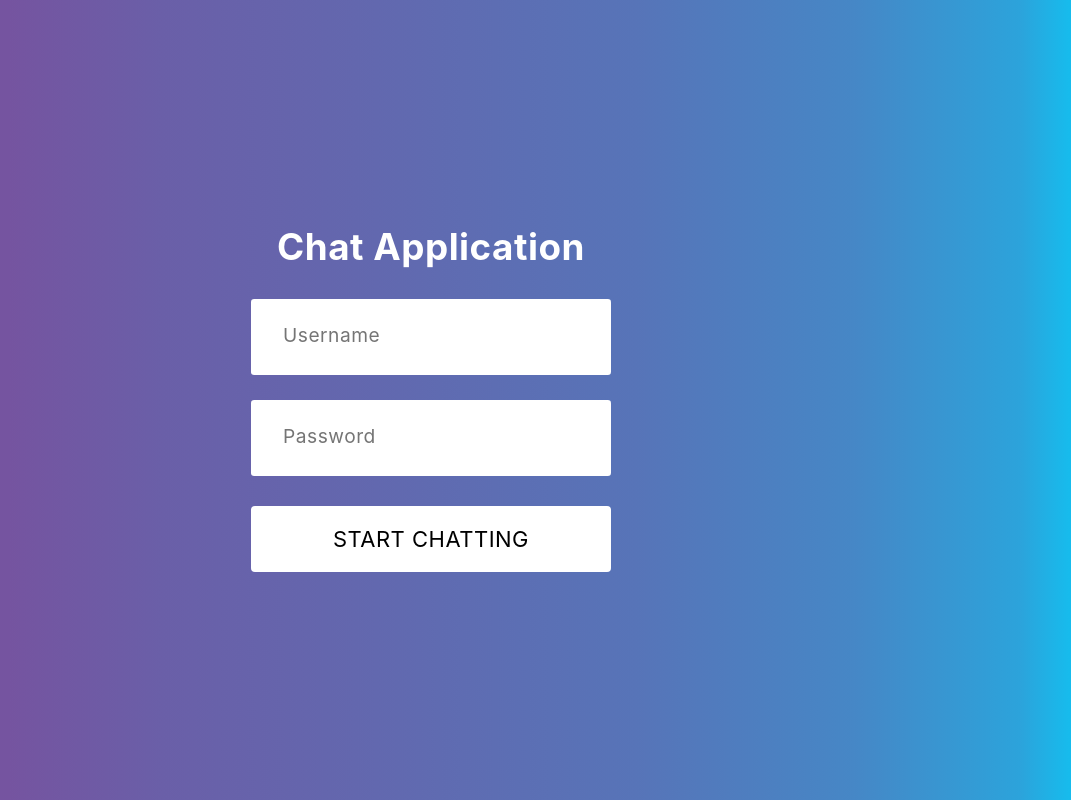
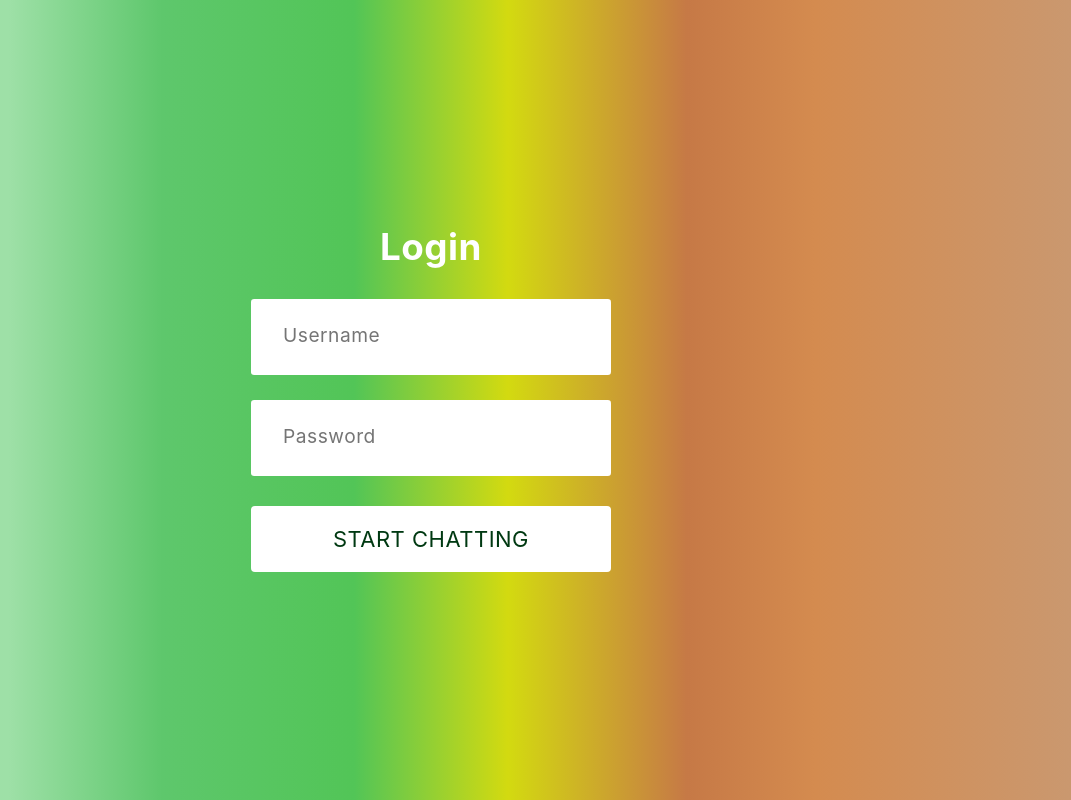
Before and after one commit to arne0512/mapmeinfiverr, a React (Create React App) app: page / in a window 1280 px wide. Shown: the whole page, without its empty margins (209-1280 px from the left). Built offline with nearby package versions, Linux system fonts and the light colour scheme.

Commit message:
css done

```diff
--- a/src/AppChat.css
+++ b/src/AppChat.css
@@ -11,17 +11,17 @@
 }
 
 .ce-chats-container {
-  background-color: rgb(240, 240, 240) !important;
+  background-color: #ffffff !important;
 }
 
 .ce-active-chat-card {
-  background-color: #cabcdc !important;
-  border: 4px solid #cabcdc !important;
+  background-color: #d0f7e6 !important;
+  border: 4px solid #f1f4cb !important;
   border-radius: 0px !important;
 }
 
 .ce-chat-subtitle-text {
-  color: #595959 !important;
+  color: #003912 !important;
 }
 
 .ce-chat-form-container {
@@ -30,18 +30,18 @@
 
 .ce-text-input {
   border-radius: 6px !important;
-  border: 1px solid #3b2a50 !important;
+  border: 1px solid #d0f7e6 !important;
 }
 
 .ce-primary-button {
   border-radius: 6px !important;
-  background-color: #7554a0 !important;
+  background-color: #00732e !important;
   position: relative;
   bottom: 1px;
 }
 
 .ce-danger-button {
-  background-color: white !important;
+  background-color: #ffd3e2 !important;
   border-radius: 22px !important;
 }
 
@@ -51,12 +51,12 @@
 
 .ce-autocomplete-input {
   border-radius: 6px !important;
-  border: 1px solid #3b2a50 !important;
+  border: 1px solid #be5272 !important;
 }
 
 .ce-autocomplete-options {
   border-radius: 6px !important;
-  border: 1px solid #3b2a50 !important;
+  border: 1px solid #254200 !important;
   background-color: white !important;
 }
 
@@ -74,7 +74,6 @@
   height: 100%;
   width: 100%;
   overflow: scroll;
-  background-color: rgb(240, 240, 240);
 }
 
 .chat-title-container {
@@ -84,13 +83,13 @@
 }
 
 .chat-title {
-  color: #7554a0;
+  color: #254200;
   font-weight: 800;
   font-size: 24px;
 }
 
 .chat-subtitle {
-  color: #7554a0;
+  color: #003912;
   font-weight: 600;
   font-size: 12px;
   padding-top: 4px;
@@ -124,6 +123,10 @@
   font-size: 16px;
   border-radius: 6px;
   max-width: 60%;
+  float: right;
+  margin-right: 18px;
+  color: #8f2900;
+  background-color: #d0f7e6
 }
 
 .message-image {
@@ -131,7 +134,6 @@
   object-fit: cover;
   border-radius: 6px;
   height: 30vw;
-  /* width: 30vw; */
   max-height: 200px;
   max-width: 200px;
   min-height: 100px;
@@ -158,21 +160,19 @@
   bottom: 0px;
   width: calc(100% - 36px);
   padding: 18px;
-  background-color: rgb(240, 240, 240);
 }
 
 .message-form {
   overflow: hidden;
   border-radius: 6px;
-  border: 1px solid #3b2a50;
+  border: 1px solid #687200;
   background-color: white;
 }
 
 .message-input {
   height: 40px;
   width: calc(100% - 132px);
-  background-color: white;
-  border: 1px solid white;
+  border: none;
   padding: 0px 18px;
   outline: none;
   font-size: 15px;
@@ -196,12 +196,14 @@
   top: 1px;
   position: relative;
   transform: rotate(-90deg);
+  color: #8f2900
 }
 
 .picture-icon {
   top: 1px;
   position: relative;
   font-size: 14px;
+  color: #e4b7a5
 }
 
 /* FORM STYLES */
@@ -217,18 +219,18 @@
 .wrapper {
   height: 100vh;
   width: 100%;
-  background: rgb(117, 84, 160);
+  background: rgb(84, 160, 88);
   background: linear-gradient(
     90deg,
-    rgba(117, 84, 160, 1) 7%,
-    rgba(117, 84, 160, 1) 17%,
-    rgba(106, 95, 168, 1) 29%,
-    rgba(99, 103, 174, 1) 44%,
-    rgba(87, 116, 184, 1) 66%,
-    rgba(70, 135, 198, 1) 83%,
-    rgba(44, 163, 219, 1) 96%,
-    rgba(22, 188, 237, 1) 100%,
-    rgba(0, 212, 255, 1) 100%
+    rgb(158, 224, 167,1) 7%,
+    rgb(158, 224, 167, 1) 17%,
+    rgb(94, 199, 108, 1) 29%,
+    rgb(82, 197, 87, 1) 44%,
+    rgb(211, 218, 16) 56%,
+    rgb(198, 121, 70) 70%,
+    rgb(212, 139, 79) 80%,
+    rgb(202, 152, 111) 100%,
+    rgb(241, 118, 70) 7%
   );
   display: flex;
   justify-content: center;
@@ -236,7 +238,7 @@
 }
 
 .input {
-  color: #333;
+  color: #003912;
   font-size: 1.2rem;
   margin: 0 auto;
   padding: 1.5rem 2rem;
@@ -267,7 +269,7 @@
   border-radius: 4px;
   border: none;
   background-color: white;
-  color: black;
+  color: #003912;
   text-align: center;
   text-transform: uppercase;
   font-size: 22px;
--- a/src/common/ButtonCommon.jsx
+++ /dev/null
@@ -1,30 +0,0 @@
-import { makeStyles } from '@material-ui/core';
-import React from 'react';
-
-const useStyles = makeStyles((theme)=> ({
-    button: {
-        margin: theme.spacing(1),
-      borderRadius: "30px",
-      backgroundColor: "#B6C867",
-      color: "white",
-      border: "none",
-      width: "200px",
-      height: "45px",
-      marginTop: '30px',
-      textTransform: "uppercase",
-      "&:hover": {
-        backgroundColor: "#01937C",
-      },
-    }
-}))
-function ButtonCommon({action}) {
-    const classes = useStyles();
-
-    return (
-        <div>
-            <button className={classes.button} >{action}</button>
-        </div>
-    );
-}
-
-export default ButtonCommon;
--- a/src/view/Chat/components/LoginForm.jsx
+++ b/src/view/Chat/components/LoginForm.jsx
@@ -35,7 +35,7 @@ const Modal = () => {
   return (
     <div className="wrapper">
       <div className="form">
-        <h1 className="title">Chat Application</h1>
+        <h1 className="title">Login</h1>
         <form onSubmit={handleSubmit}>
           <input
             type="text"
--- a/src/view/Chat/components/MessageForm.jsx
+++ b/src/view/Chat/components/MessageForm.jsx
@@ -1,6 +1,7 @@
 import { useState } from "react";
-import { SendOutlined, PictureOutlined } from "@ant-design/icons";
+import SendIcon from '@material-ui/icons/Send';
 import { sendMessage, isTyping } from "react-chat-engine";
+import AttachFileIcon from '@material-ui/icons/AttachFile';
 
 const MessageForm = (props) => {
   const [value, setValue] = useState("");
@@ -39,7 +40,7 @@ const MessageForm = (props) => {
       />
       <label htmlFor="upload-button">
         <span className="image-button">
-          <PictureOutlined className="picture-icon" />
+          <AttachFileIcon className="picture-icon" />
         </span>
       </label>
       <input
@@ -50,7 +51,7 @@ const MessageForm = (props) => {
         onChange={handleUpload.bind(this)}
       />
       <button type="submit" className="send-button">
-        <SendOutlined className="send-icon" />
+        <SendIcon className="send-icon" />
       </button>
     </form>
   );
--- a/src/view/Chat/components/MyMessage.jsx
+++ b/src/view/Chat/components/MyMessage.jsx
@@ -10,19 +10,7 @@ const MyMessage = ({ message }) => {
     );
   }
 
-  return (
-    <div
-      className="message"
-      style={{
-        float: "right",
-        marginRight: "18px",
-        color: "white",
-        backgroundColor: "#3B2A50",
-      }}
-    >
-      {message.text}
-    </div>
-  );
+  return <div className = "message" >{message.text}</div>;
 };
 
 export default MyMessage;
--- a/src/view/Map/components/Thumbnail.jsx
+++ b/src/view/Map/components/Thumbnail.jsx
@@ -49,9 +49,9 @@ export default function Thumbnail() {
   return (
 
         <Card className={classes.root}>
-          <Avatar className={classes.avatar} alt="avatar" src="/avatargreen.jpg" />
+          <Avatar className={classes.avatar} alt="avatar" src="/avataryellow.jpg" />
 
-          <CardHeader title="Janice JAY" subheader="Designer UI" />
+          <CardHeader title="Val JAY" subheader="Designer UI" />
 
           <CardContent variant="body2">
             <Typography>
--- a/src/view/Profile/Profile.jsx
+++ b/src/view/Profile/Profile.jsx
@@ -8,6 +8,7 @@ import CardContent from "@material-ui/core/CardContent";
 import CheckCircleIcon from '@material-ui/icons/CheckCircle';
 import LocationOnIcon from "@material-ui/icons/LocationOn";
 import BookmarkIcon from '@material-ui/icons/Bookmark';
+import StarsIcon from '@material-ui/icons/Stars';
 import { Link } from "react-router-dom";
 
 
@@ -48,9 +49,9 @@ export default function Profile() {
 
   return (
     <Card className={classes.root}>
-      <Avatar className={classes.avatar} alt="avatar" src="/avatargreen.jpg" />
+      <Avatar className={classes.avatar} alt="avatar" src="/avataryellow.jpg" />
 
-      <CardHeader title="Janice JAY" subheader="Designer UI" />
+      <CardHeader title="Val JAY" subheader="Designer UI" />
 
       <CardContent variant="body2">
         <Typography>
@@ -60,6 +61,10 @@ export default function Profile() {
         <Typography>
           <BookmarkIcon style={{ color: green[500] }} />
           Jul 2020
+        </Typography>
+        <Typography>
+          <StarsIcon style={{ color: green[500] }} />
+          +300 works done
         </Typography>
         <Typography>
           <CheckCircleIcon style={{ color: green[500] }}  />
--- a/src/view/Search/Search.jsx
+++ b/src/view/Search/Search.jsx
@@ -3,8 +3,6 @@ import { makeStyles } from "@material-ui/core/styles";
 import MenuItem from "@material-ui/core/MenuItem";
 import FormControl from "@material-ui/core/FormControl";
 import Select from "@material-ui/core/Select";
-import { teal } from "@material-ui/core/colors";
-import ButtonCommon from "../../common/ButtonCommon";
 import { Link } from "react-router-dom";
 
 const useStyles = makeStyles((theme) => ({
@@ -13,18 +11,25 @@ const useStyles = makeStyles((theme) => ({
     flexDirection: "column",
     justifyContent: "center",
     marginTop: "10%",
-    alignItems: "center",
-    "& button": {
-      color: theme.palette.getContrastText(teal[500]),
-      backgroundColor: teal[300],
-      "&:hover": {
-        backgroundColor: teal[700],
-      },
-    },
+    alignItems: "center"
   },
   formControl: {
     margin: theme.spacing(4),
     minWidth: 300,
+  },
+  button: {
+    margin: theme.spacing(1),
+    borderRadius: "30px",
+    backgroundColor: "#00732e",
+    color: "white",
+    border: "none",
+    width: "200px",
+    height: "45px",
+    marginTop: "30px",
+    textTransform: "uppercase",
+    "&:hover": {
+      backgroundColor: "#003912",
+    },
   },
 }));
 
@@ -127,10 +132,10 @@ export default function Search() {
         </Select>
       </FormControl>
       <br />
+
       <Link to="/map">
-      <ButtonCommon action="Valider" />
+      <button className={classes.button}>Contacter</button>
       </Link>
-
     </div>
   );
 }
```
